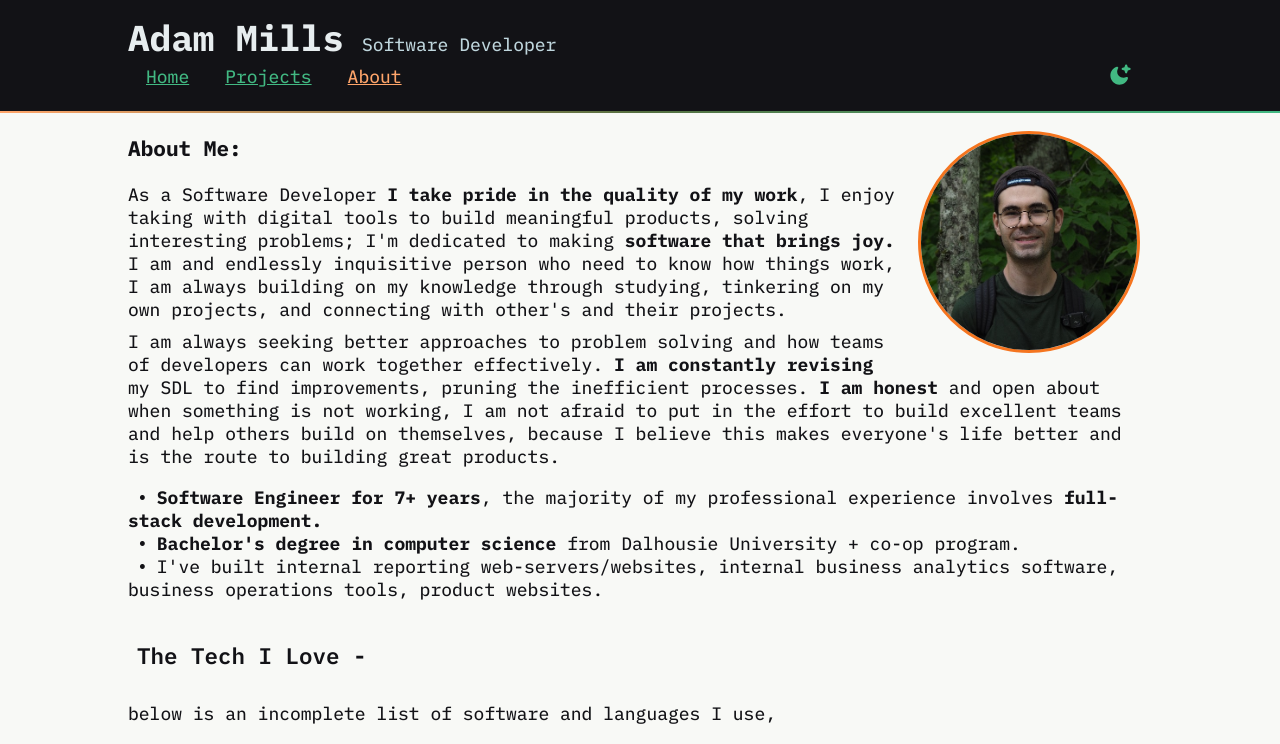
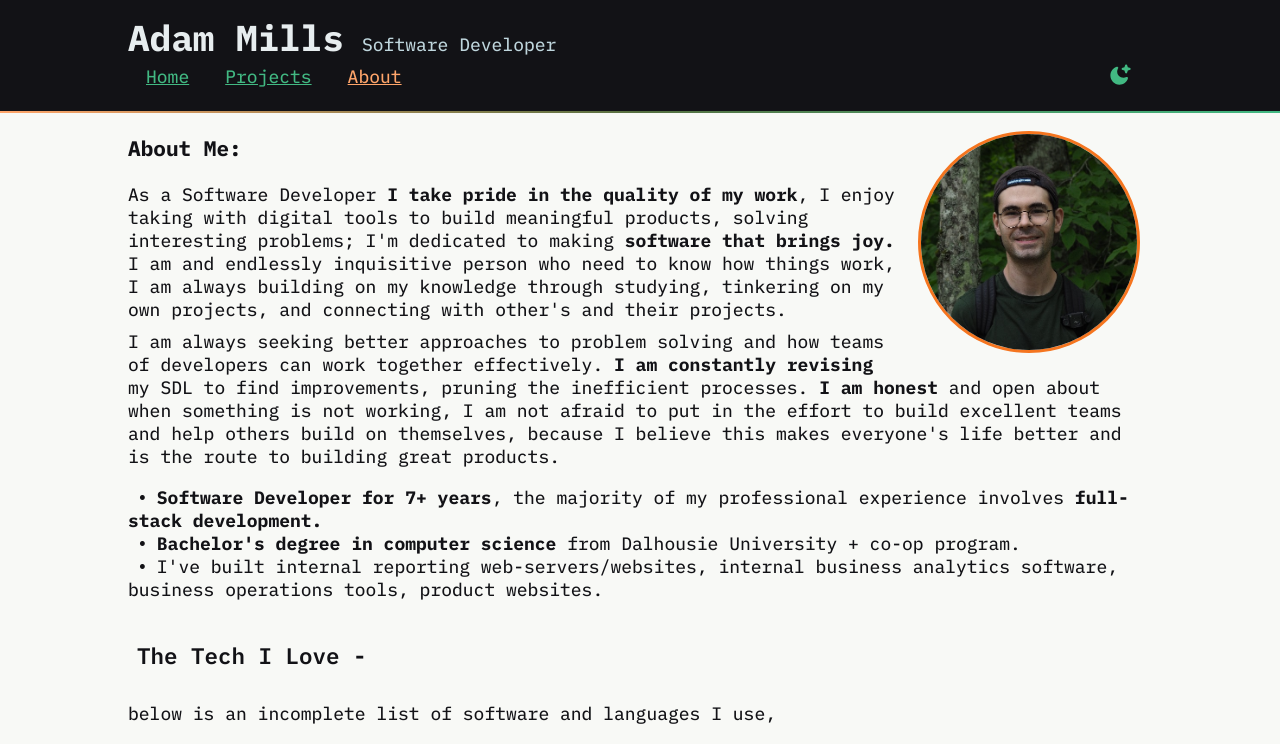
Before and after one commit to OwnageBanana/Public-Website, a Vue app: page /about in a window 1280 px wide. Shown: the top 744 px of the page. Built offline with nearby package versions, Linux system fonts and the light colour scheme.

Commit message:
remove engineer references

```diff
--- a/src/components/About.vue
+++ b/src/components/About.vue
@@ -32,7 +32,7 @@ let sectionSelection = ref("tech");
       </p>
 
       <dl>
-        <dt><strong>Software Engineer for {{yearsInIndustry}}+ years</strong>, the majority of my professional experience involves <strong>full-stack development.</strong></dt>
+        <dt><strong>Software Developer for {{yearsInIndustry}}+ years</strong>, the majority of my professional experience involves <strong>full-stack development.</strong></dt>
         <dt><strong>Bachelor's degree in computer science</strong> from Dalhousie University + co-op program.</dt>
         <dt>I've built internal reporting web-servers/websites, internal business analytics software, business operations tools, product websites.</dt>
       </dl>
```
